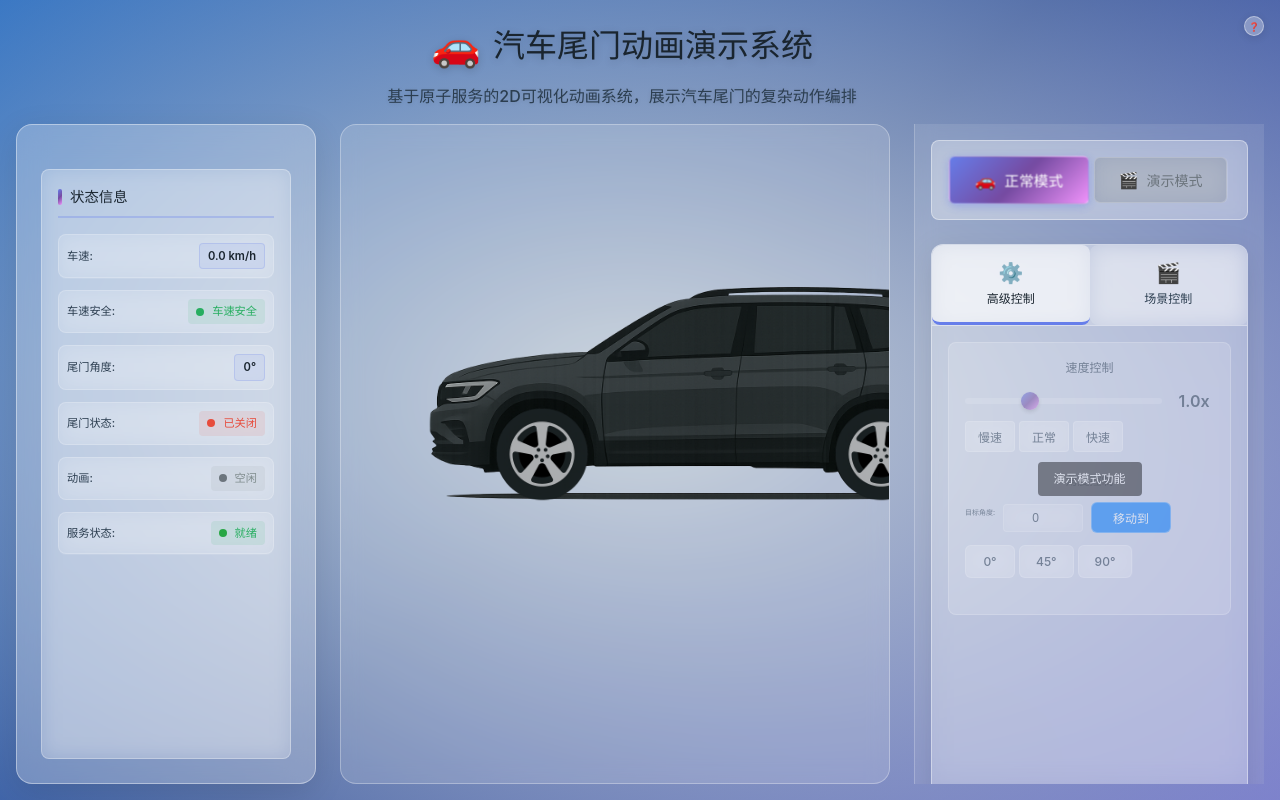
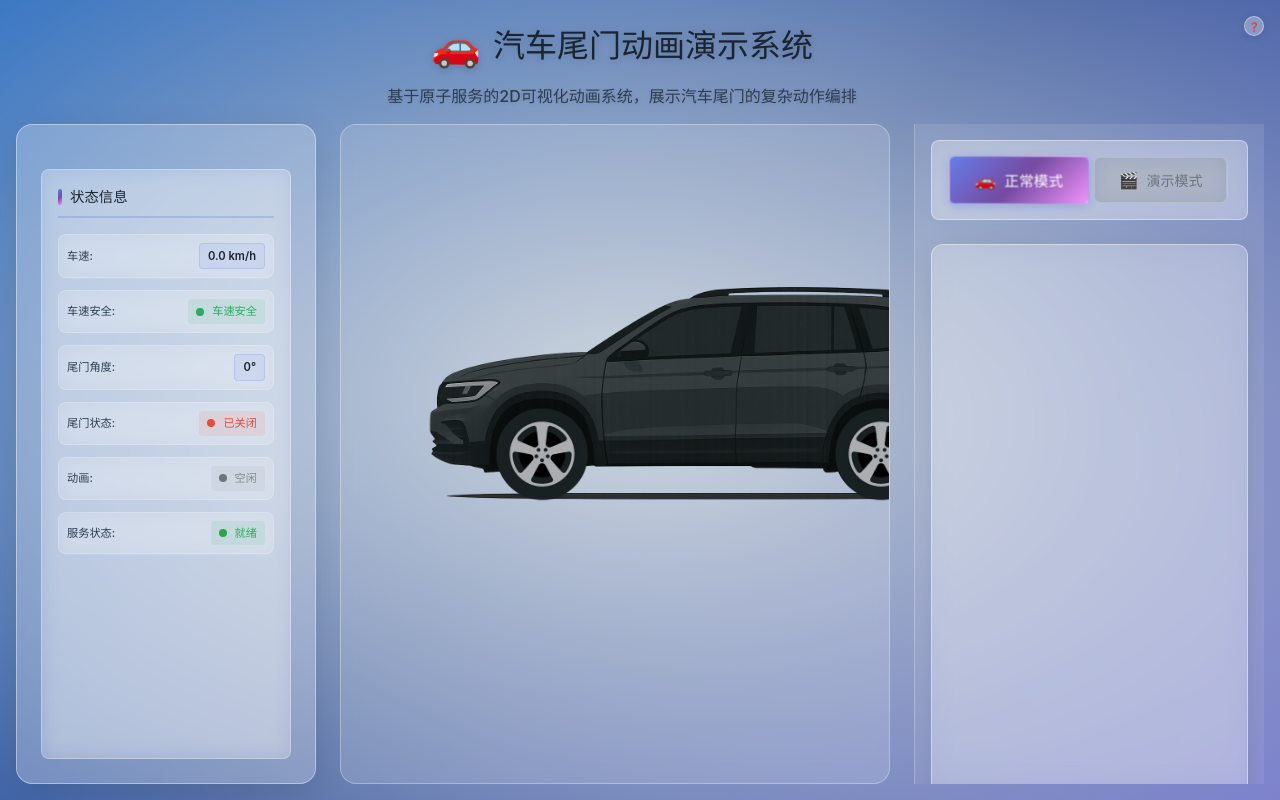
Before and after one commit to yyxxrr739/scratch4llm, a React (Vite) app: page / in a window 1280 px wide. Built offline with nearby package versions, Linux system fonts and the light colour scheme.

Commit message:
feat: 优化右侧UI组件

```diff
--- a/src/components/AnimationManager.jsx
+++ b/src/components/AnimationManager.jsx
@@ -91,7 +91,7 @@ const AnimationManager = () => {
         />
 
         {/* 渲染基础控制组件 */}
-        <ActiveComponent onStateChange={setTailgateState} />
+        <ActiveComponent onStateChange={setTailgateState} isDemoMode={isDemoMode} />
       </div>
     );
   };
--- a/src/components/animations/TailgateAnimation.jsx
+++ b/src/components/animations/TailgateAnimation.jsx
@@ -6,7 +6,7 @@ import ScenarioControls from '../ActionControls/ScenarioControls.jsx';
 import ServiceManager from '../../services/ServiceManager.js';
 import './TailgateAnimation.css';
 
-const TailgateAnimation = ({ onStateChange }) => {
+const TailgateAnimation = ({ onStateChange, isDemoMode = false }) => {
   const [activeControlTab, setActiveControlTab] = useState('advanced');
   const [isObstacleDetected, setIsObstacleDetected] = useState(false);
   const serviceManagerRef = useRef(null);
@@ -268,6 +268,9 @@ const TailgateAnimation = ({ onStateChange }) => {
 
   return (
     <div className="tailgate-controls">
+      {/* 仅在演示模式下显示控制标签页 */}
+      {isDemoMode && (
+        <>
           {/* 控制标签页 */}
           <div className="control-tabs">
             {controlTabs.map(tab => (
@@ -286,6 +289,8 @@ const TailgateAnimation = ({ onStateChange }) => {
           <div className="control-content">
             {renderControlContent()}
           </div>
+        </>
+      )}
 
       {/* 错误显示 */}
       {(error || orchestratorError) && (
```
Lines whose indentation alone changed are shown as unchanged.
